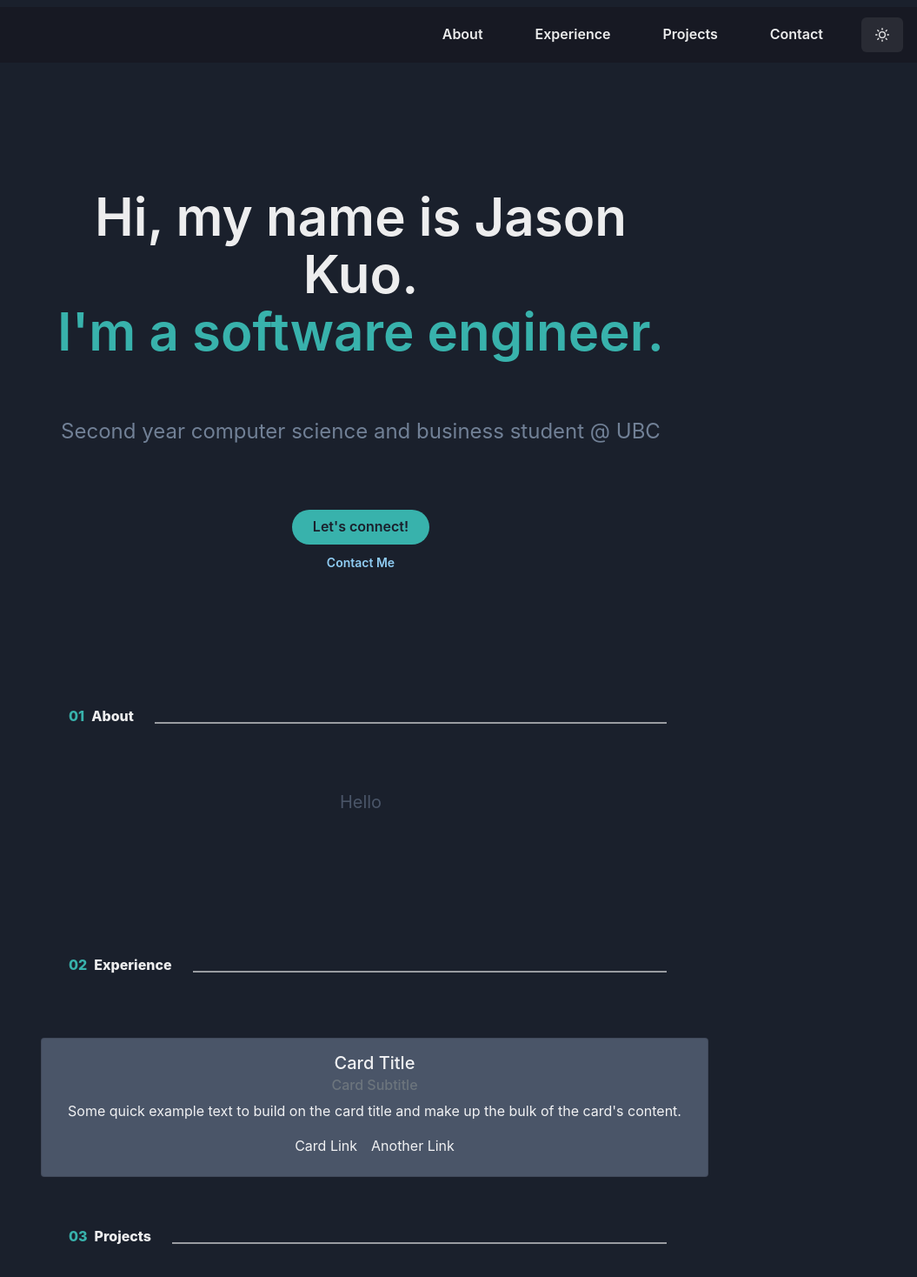
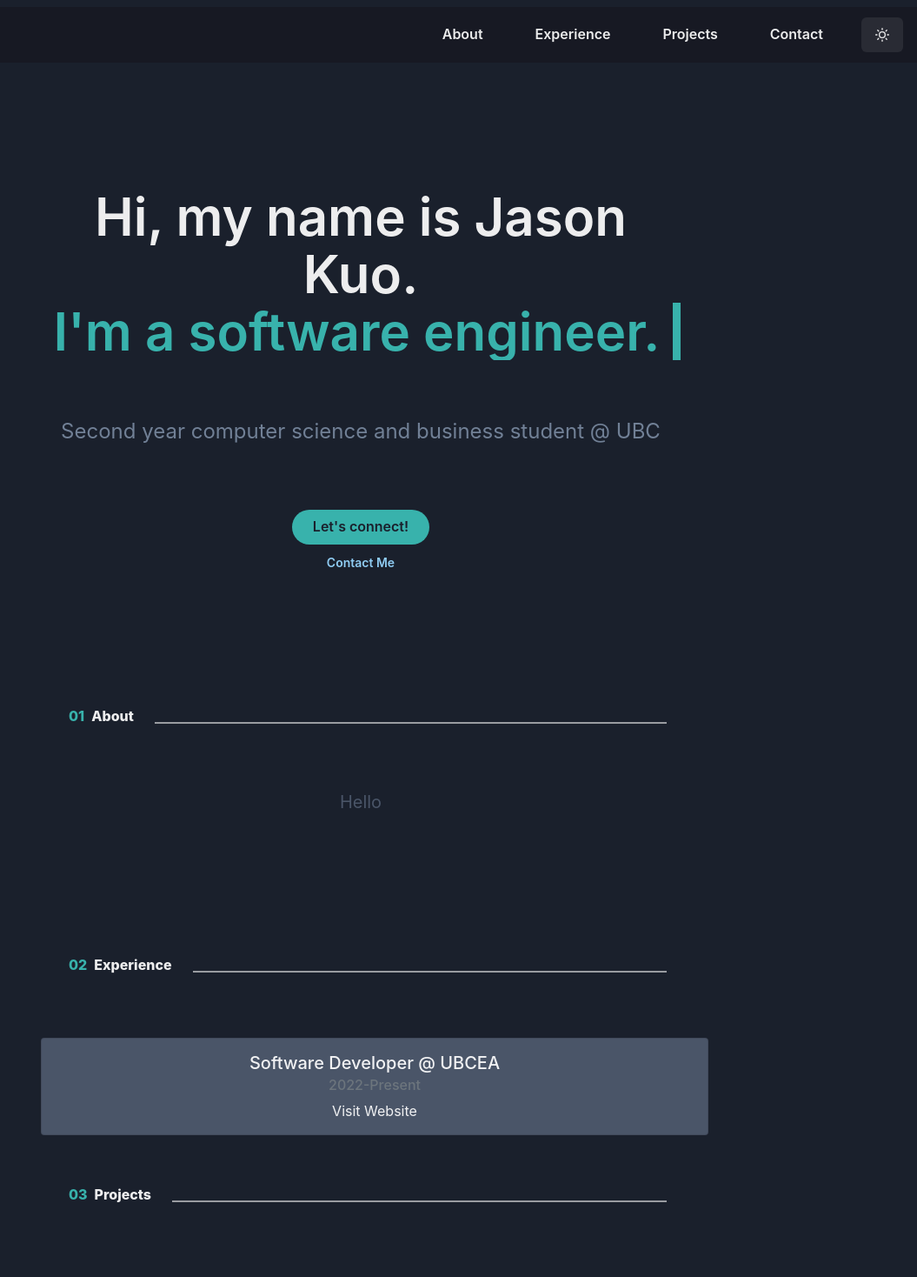
Before and after one commit to jkuo630/jkuo630.github.io, a React (Create React App) app: page / in a window 1280 px wide. Shown: the top 1468 px of the page at 87% size, without its empty margins (225-1280 px from the left). Built offline with nearby package versions, Linux system fonts and the light colour scheme.

Commit message:
typewriter effect

```diff
--- a/src/App.css
+++ b/src/App.css
@@ -40,3 +40,32 @@
 .chakra-card {
   text-align: left;
 }
+
+.typewriter {
+  overflow: hidden; /* Ensures the content is not revealed until the animation */
+  border-right: 0.15em solid #38b2ac; /* The typwriter cursor */
+  white-space: nowrap; /* Keeps the content on a single line */
+  margin: 0 auto; /* Gives that scrolling effect as the typing happens */
+  animation: typing 3.5s steps(40, end), blink-caret 0.75s step-end infinite;
+}
+
+/* The typing effect */
+@keyframes typing {
+  from {
+    width: 0;
+  }
+  to {
+    width: 100%;
+  }
+}
+
+/* The typewriter cursor effect */
+@keyframes blink-caret {
+  from,
+  to {
+    border-color: transparent;
+  }
+  50% {
+    border-color: #38b2ac;
+  }
+}
--- a/src/components/Experience.js
+++ b/src/components/Experience.js
@@ -49,21 +49,23 @@ export default function Experience({ color }) {
           <Card
             style={{
               width: "48rem",
-              height: "10rem",
+              height: "7rem",
               backgroundColor: "#4a5568",
             }}
           >
             <Card.Body>
-              <Card.Title>Card Title</Card.Title>
+              <Card.Title>Software Developer @ UBCEA</Card.Title>
               <Card.Subtitle className="mb-2 text-muted">
-                Card Subtitle
+                {" "}
+                2022-Present
               </Card.Subtitle>
-              <Card.Text>
+              {/* <Card.Text>
                 Some quick example text to build on the card title and make up
                 the bulk of the card's content.
-              </Card.Text>
-              <Card.Link href="#">Card Link</Card.Link>
-              <Card.Link href="#">Another Link</Card.Link>
+              </Card.Text> */}
+              <Card.Link target="blank" href="https://www.ubcesports.ca/">
+                Visit Website
+              </Card.Link>
             </Card.Body>
           </Card>
         </Stack>
--- a/src/components/Hero.js
+++ b/src/components/Hero.js
@@ -9,6 +9,7 @@ import {
   useColorModeValue,
   createIcon,
 } from "@chakra-ui/react";
+import "../App.css";
 
 export default function Header({ color }) {
   const scrollToContact = () => {
@@ -45,7 +46,7 @@ export default function Header({ color }) {
             lineHeight={"110%"}
           >
             Hi, my name is Jason Kuo. <br />
-            <Text as={"span"} color={`${color}.400`}>
+            <Text color={`${color}.400`} className="typewriter">
               I'm a software engineer.
             </Text>
           </Heading>
```
